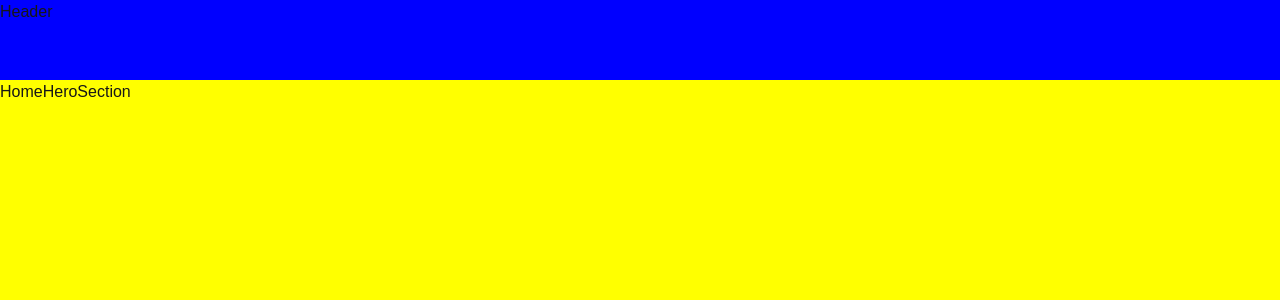
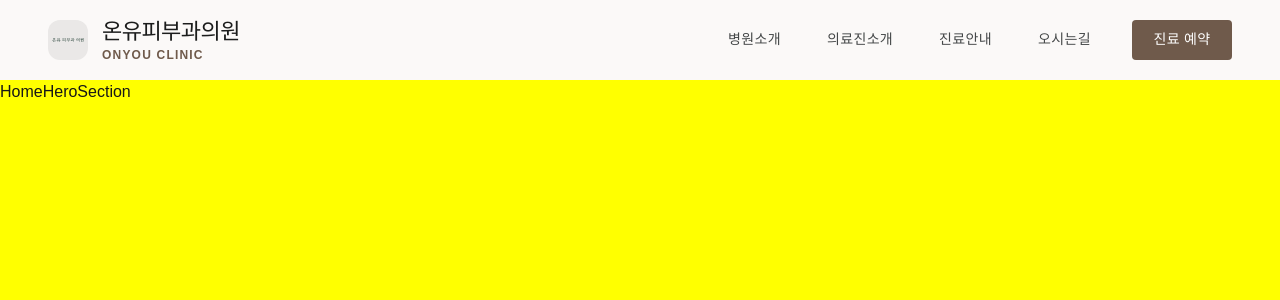
Before and after one commit to pan6603/onyu-dermatology-web, a Next.js app: page / in a window 1280 px wide. Shown: the top 300 px of the page. Built offline with nearby package versions, Linux system fonts and the light colour scheme.

Commit message:
feat: 데스크톱 헤더 레이아웃 구현

```diff
--- /dev/null
+++ b/components/common/ui/icons/LogoIcon.tsx
@@ -0,0 +1,20 @@
+import Image from "next/image"
+import LogoIconSvg from "@/public/icons/logo-icon.svg"
+import { LogoIconContainer } from "@/styles/icons.styles"
+
+
+
+export default function LogoIcon() {
+    return (
+        <>
+            <LogoIconContainer>
+                <Image
+                    src={LogoIconSvg}
+                    alt="logo-icon"
+                    width={40}
+                    height={40}
+                />
+            </LogoIconContainer>
+        </>
+    )
+}
--- a/components/layout/header/Header.tsx
+++ b/components/layout/header/Header.tsx
@@ -1,8 +1,16 @@
 import {
     HeaderContainer,
-    HeaderInner
+    HeaderInner,
+    HeaderLogo,
+    LogoText,
+    BrandName,
+    BrandSubtitle,
+    HeaderNav,
+    NavMenu,
+    NavLink,
+    HeaderCTA
 } from "@/styles/layout.styles"
-
+import LogoIcon from "@/components/common/ui/icons/LogoIcon"
 
 
 
@@ -11,7 +19,23 @@ export default function Header() {
         <>
             <HeaderContainer>
                 <HeaderInner>
-                    Header
+                    <HeaderLogo>
+                        <LogoIcon />
+                        <LogoText>
+                            <BrandName>온유피부과의원</BrandName>
+                            <BrandSubtitle>ONYOU CLINIC</BrandSubtitle>
+                        </LogoText>
+                    </HeaderLogo>
+
+                    <HeaderNav>
+                        <NavMenu>
+                            <NavLink href="">병원소개</NavLink>
+                            <NavLink href="">의료진소개</NavLink>
+                            <NavLink href="">진료안내</NavLink>
+                            <NavLink href="">오시는길</NavLink>
+                        </NavMenu>
+                        <HeaderCTA href="">진료 예약</HeaderCTA>
+                    </HeaderNav>
                 </HeaderInner>
             </HeaderContainer>
         </>
--- /dev/null
+++ b/styles/icons.styles.ts
@@ -0,0 +1,16 @@
+import styled from "styled-components";
+
+export const LogoIconContainer = styled.div`
+    max-width: 40px;
+    width: 100%;
+    height: 40px;
+    background: #EAE8E7;
+
+    border-radius: 12px;
+
+    display: flex;
+    align-items: center;
+    justify-content: center;
+
+    padding: 4px;
+`
--- a/styles/layout.styles.ts
+++ b/styles/layout.styles.ts
@@ -1,3 +1,4 @@
+import Link from "next/link";
 import styled from "styled-components";
 
 export const HeaderContainer = styled.header`
@@ -15,7 +16,101 @@ export const HeaderInner = styled.div`
     max-width: 1280px;
     width: 100%;
     height: 100%;
-    background: blue;
+
+    padding-left: 48px;
+    padding-right: 48px;
+
+    display: flex;
+    align-items: center;
+    justify-content: space-between;
+`
+
+export const HeaderLogo = styled.div`
+    max-width: 204px;
+    width: 100%;
+    height: 47px;
+
+    display: flex;
+    align-items: center;
+    justify-content: space-between;
+`
+
+export const LogoText = styled.div`
+    max-width: 150px;
+    width: 100%;
+    height: 47px;
+`
+
+export const BrandName = styled.span`
+    font-family: "WenQuanYi Zen Hei", sans-serif;
+    font-weight: 500;
+    font-size: 22px;
+    line-height: 30.8px;
+    letter-spacing: -0.55px;
+    text-align: left;
+    color: #1b1c1c;
+`
+
+export const BrandSubtitle = styled.p`
+    font-family: "Manrope", sans-serif;
+    font-weight: 600;
+    font-size: 12px;
+    line-height: 16.8px;
+    letter-spacing: 1.2px;
+    color: #6f5a4b;
+`
+
+
+export const HeaderNav = styled.div`
+    max-width: 504px;
+    width: 100%;
+    height: 40px;
+
+    display: flex;
+    align-items: center;
+    justify-content: space-between;
+`
+
+export const NavMenu = styled.nav`
+    max-width: 363px;
+    width: 100%;
+    height: 20px;
+
+    display: flex;
+    align-items: center;
+    justify-content: space-between;
+`
+
+export const NavLink = styled(Link)`
+    font-family: "WenQuanYi Zen Hei", sans-serif;
+    font-size: 14px;
+    font-weight: 500;
+    line-height: 1.4;
+    letter-spacing: 0.025em;
+    color: #444748;
+    text-decoration: none;
+`
+
+export const HeaderCTA = styled(Link)`
+    max-width: 100px;
+    width: 100%;
+    height: 40px;
+    background: #6F5A4B;
+
+    font-family: "WenQuanYi Zen Hei", sans-serif;
+    font-weight: 500;
+    font-size: 14px;
+    line-height: 19.6px;
+    letter-spacing: 0.35px;
+
+    color: #ffffff;
+    opacity: 1;
+
+    display: flex;
+    align-items: center;
+    justify-content: center;
+
+    border-radius: 4px;
 `
 
 
```
Also changed, not shown: public/icons/logo-icon.svg (added).
